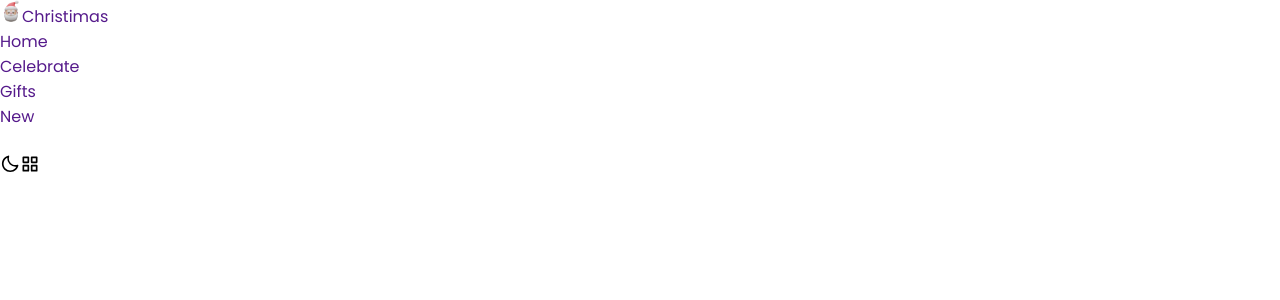
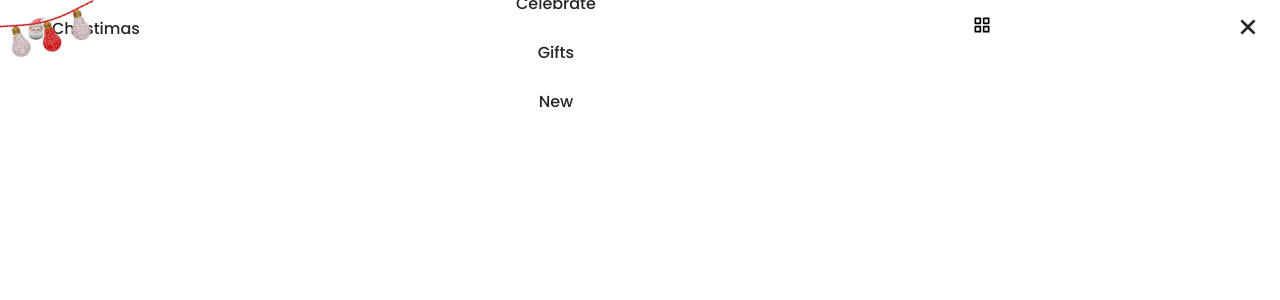
Before and after one commit to Victtor-777/Christmas_Website, a React (Vite) app: page / in a window 1280 px wide. Shown: the top 300 px of the page. Built offline with nearby package versions, Linux system fonts and the light colour scheme.

Commit message:
Menu Bases

```diff
--- a/src/Components/Header/Header.module.css
+++ b/src/Components/Header/Header.module.css
@@ -0,0 +1,107 @@
+header {
+  width: 100%;
+  background: var(--body-color);
+  position: fixed;
+  top: 0;
+  left: 0;
+  z-index: var(--z-fixed);
+  transition: 0.33s;
+}
+
+.nav {
+  display: flex;
+  justify-content: space-between;
+  align-items: center;
+  height: 3.5rem;
+}
+
+.nav_logo {
+  display: flex;
+  align-items: center;
+  gap: 0.25rem;
+  color: var(--title-color);
+  font-weight: var(--font-medium);
+}
+
+.nav_close,
+.navtoggle {
+  font-size: 1.25rem;
+}
+
+.logo,
+.nav_close,
+.nav_btns {
+  color: var(--title-color);
+}
+
+.nav_logo_img {
+  width: 1.5rem;
+}
+
+.nav_toggle {
+  /* display: inline-flex; */
+  font-size: 1.25rem;
+  cursor: pointer;
+}
+
+@media screen and (max-width: 767px) {
+  .nav_menu {
+    position: fixed;
+    background-color: var(--body-color);
+    top: -100%;
+    left: 0;
+    width: 100%;
+    padding: 4rem 0;
+    border-radius: 0 0 1.5rem 1.5rem;
+    box-shadow: 0 1px 4px hsla(0, 4%, 15%, 0.1);
+    transition: 0.33s;
+  }
+}
+
+.nav_img_menu {
+  width: 100px;
+  position: absolute;
+  top: 0;
+  left: 0;
+  transform: rotate(-15deg);
+}
+
+.nav_menu ul {
+  display: flex;
+  flex-direction: column;
+  align-items: center;
+  gap: 1.5rem;
+}
+
+.nav_menu a {
+  color: var(--title-color);
+  font-weight: var(--font-medium);
+  transition: 0.3s;
+}
+
+.nav_menu a:hover {
+  color: var(--first-color);
+}
+
+.nav_close {
+  font-size: 2rem;
+  position: absolute;
+  top: 0.5rem;
+  right: 1rem;
+  cursor: pointer;
+}
+
+/* Show menu */
+.show_menu {
+  top: 0;
+}
+
+/* Change background header */
+.scroll-header {
+  box-shadow: 0 1px 4px hsla(0, 4%, 15%, 0.1);
+}
+
+/* Active link */
+.active-link {
+  color: var(--first-color);
+}
--- a/src/Components/Header/Header.tsx
+++ b/src/Components/Header/Header.tsx
@@ -1,36 +1,71 @@
-import { BiGridAlt, BiMoon } from "react-icons/bi";
+import { BiGridAlt, BiX } from "react-icons/bi";
 import styles from "./Header.module.css";
 import logo from "../../assets/logo.png";
+import navLights from "../../assets/nav-light.png";
+import { useState } from "react";
 
 export function Header() {
+  const [isMenuOpen, setIsMenuOpen] = useState(false);
+
+  function toggleMenu() {
+    setIsMenuOpen(!isMenuOpen);
+  }
+
+  function closeMenu() {
+    setIsMenuOpen(false);
+  }
+
   return (
-    <header className={``}>
-      <nav>
-        <a href="">
-          <img src={logo} alt="" width={22} />
+    <header className={styles.header}>
+      <nav className={`${styles.nav} container`}>
+        <a className={styles.nav_logo} href="#">
+          <img className={styles.nav_logo_img} src={logo} alt="" width={22} />
           Christimas
         </a>
-
-        <div>
+        <div
+          className={`${styles.nav_menu} ${isMenuOpen ? styles.show_menu : ""}`}
+        >
           <ul>
             <li>
-              <a href="">Home</a>
+              <a onClick={closeMenu} href="#home">
+                Home
+              </a>
             </li>
             <li>
-              <a href="">Celebrate</a>
+              <a onClick={closeMenu} href="#celebrate">
+                Celebrate
+              </a>
             </li>
             <li>
-              <a href="">Gifts</a>
+              <a onClick={closeMenu} href="#gifts">
+                Gifts
+              </a>
             </li>
             <li>
-              <a href="">New</a>
+              <a onClick={closeMenu} href="#new">
+                New
+              </a>
             </li>
           </ul>
-          <img src="" alt="" />
+
+          <div
+            onClick={toggleMenu}
+            className={`${styles.nav_close} ${
+              isMenuOpen ? styles.show_menu : ""
+            }`}
+          >
+            <BiX />
+          </div>
+
+          <img
+            className={styles.nav_img_menu}
+            src={navLights}
+            width={100}
+            alt=""
+          />
         </div>
 
-        <div>
-          <BiMoon size={20} />
+        <div onClick={toggleMenu} className={styles.nav_toggle}>
           <BiGridAlt size={20} />
         </div>
       </nav>
--- a/src/global.css
+++ b/src/global.css
@@ -70,6 +70,7 @@ input {
 body {
   background: var(--body-color);
   transition: 0.33s; /* For dark Theme */
+  height: 2000px;
 }
 
 h1,
```
